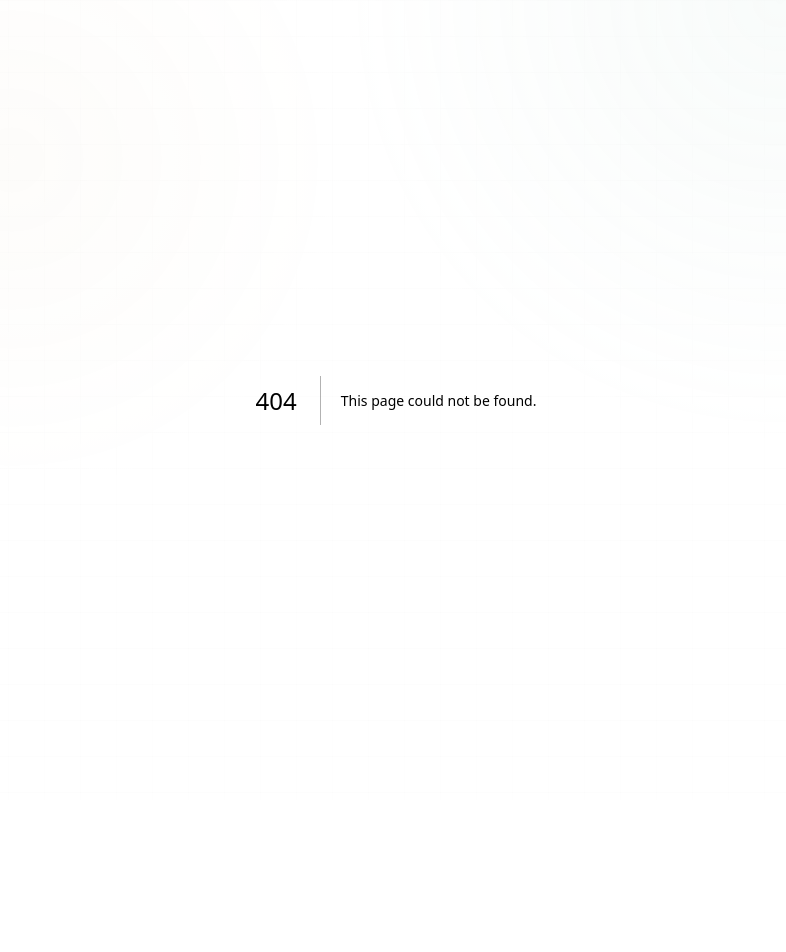
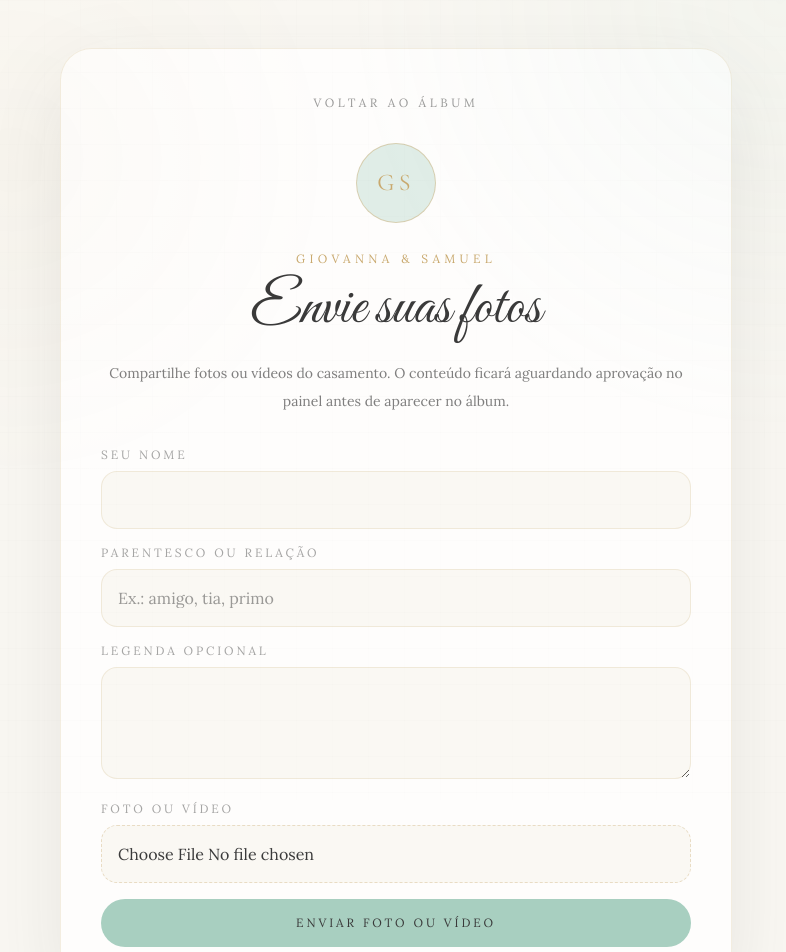
Before and after one commit to ElieserFernandes/casamento-giovanna-samuel, a Next.js app: page /fotos in a window 1280 px wide. Before the commit this address had no page. Shown: the top 952 px of the page, without its empty margins (244-1030 px from the left). Before the commit the page ends 800 px from the top, so only its background shows below. Built offline with nearby package versions, Linux system fonts and the light colour scheme.

Commit message:
feat: criar pagina publica para envio de fotos

```diff
--- /dev/null
+++ b/app/fotos/page.tsx
@@ -0,0 +1,85 @@
+"use client";
+
+import { useState } from "react";
+
+export default function FotosPage() {
+  const [name, setName] = useState("");
+  const [relation, setRelation] = useState("");
+  const [caption, setCaption] = useState("");
+  const [file, setFile] = useState<File | null>(null);
+  const [loading, setLoading] = useState(false);
+  const [ok, setOk] = useState(false);
+  const [error, setError] = useState("");
+
+  async function sendMedia() {
+    setError("");
+    if (!name.trim() || !file) {
+      setError("Informe seu nome e selecione uma foto ou vídeo.");
+      return;
+    }
+
+    const formData = new FormData();
+    formData.append("contributor_name", name);
+    formData.append("contributor_relation", relation);
+    formData.append("caption", caption);
+    formData.append("file", file);
+
+    setLoading(true);
+    try {
+      const response = await fetch("/api/contributions/media", {
+        method: "POST",
+        body: formData
+      });
+
+      const result = await response.json();
+      if (!response.ok) throw new Error(result.error || "Não foi possível enviar o arquivo.");
+      setOk(true);
+    } catch (err) {
+      setError(err instanceof Error ? err.message : "Erro inesperado.");
+    } finally {
+      setLoading(false);
+    }
+  }
+
+  return (
+    <main className="flex min-h-screen items-center justify-center bg-[#FAF8F3] px-6 py-12 text-[#3A3A3A]">
+      <section className="w-full max-w-2xl rounded-[2rem] border border-[#C9A96E]/20 bg-white/75 p-7 text-center shadow-[0_30px_90px_rgba(58,58,58,0.10)] sm:p-10">
+        <a href="/" className="mb-8 inline-flex text-xs uppercase tracking-[0.3em] text-[#3A3A3A]/50">Voltar ao álbum</a>
+        <div className="mx-auto mb-7 grid h-20 w-20 place-items-center rounded-full border border-[#C9A96E]/45 bg-[#A8CFC0]/35 font-title text-2xl tracking-[0.18em] text-[#C9A96E]">GS</div>
+        <p className="text-xs uppercase tracking-[0.36em] text-[#C9A96E]">Giovanna & Samuel</p>
+        <h1 className="font-script mt-3 text-6xl leading-none">Envie suas fotos</h1>
+        <p className="mx-auto mt-5 max-w-xl text-sm leading-7 text-[#3A3A3A]/65">Compartilhe fotos ou vídeos do casamento. O conteúdo ficará aguardando aprovação no painel antes de aparecer no álbum.</p>
+
+        {!ok ? (
+          <div className="mt-8 space-y-4 text-left">
+            <label className="block">
+              <span className="mb-2 block text-xs uppercase tracking-[0.24em] text-[#3A3A3A]/45">Seu nome</span>
+              <input value={name} onChange={(event) => setName(event.target.value)} className="w-full rounded-2xl border border-[#C9A96E]/20 bg-[#FAF8F3] p-4 outline-none focus:border-[#C9A96E]" />
+            </label>
+            <label className="block">
+              <span className="mb-2 block text-xs uppercase tracking-[0.24em] text-[#3A3A3A]/45">Parentesco ou relação</span>
+              <input value={relation} onChange={(event) => setRelation(event.target.value)} placeholder="Ex.: amigo, tia, primo" className="w-full rounded-2xl border border-[#C9A96E]/20 bg-[#FAF8F3] p-4 outline-none focus:border-[#C9A96E]" />
+            </label>
+            <label className="block">
+              <span className="mb-2 block text-xs uppercase tracking-[0.24em] text-[#3A3A3A]/45">Legenda opcional</span>
+              <textarea value={caption} onChange={(event) => setCaption(event.target.value)} className="min-h-28 w-full rounded-2xl border border-[#C9A96E]/20 bg-[#FAF8F3] p-4 outline-none focus:border-[#C9A96E]" />
+            </label>
+            <label className="block">
+              <span className="mb-2 block text-xs uppercase tracking-[0.24em] text-[#3A3A3A]/45">Foto ou vídeo</span>
+              <input type="file" accept="image/*,video/*" onChange={(event) => setFile(event.target.files?.[0] || null)} className="w-full rounded-2xl border border-dashed border-[#C9A96E]/35 bg-[#FAF8F3] p-4" />
+            </label>
+            {file && <p className="text-sm text-[#3A3A3A]/60">Selecionado: {file.name}</p>}
+            {error && <p className="rounded-2xl bg-red-50 p-3 text-sm text-red-700">{error}</p>}
+            <button disabled={loading} onClick={sendMedia} className="w-full rounded-full bg-[#A8CFC0] px-6 py-4 text-xs uppercase tracking-[0.24em] disabled:opacity-50">{loading ? "Enviando..." : "Enviar foto ou vídeo"}</button>
+          </div>
+        ) : (
+          <div className="mt-9 rounded-[1.4rem] bg-[#C8DDD3]/35 p-7">
+            <h2 className="font-title text-3xl">Arquivo recebido</h2>
+            <p className="mt-3 text-sm leading-7 text-[#3A3A3A]/65">Obrigado, {name}. Sua foto ou vídeo foi salvo e ficará aguardando aprovação.</p>
+            <button onClick={() => { setOk(false); setName(""); setRelation(""); setCaption(""); setFile(null); }} className="mt-6 rounded-full bg-white px-6 py-3 text-xs uppercase tracking-[0.22em]">Enviar outro</button>
+          </div>
+        )}
+      </section>
+    </main>
+  );
+}
```
